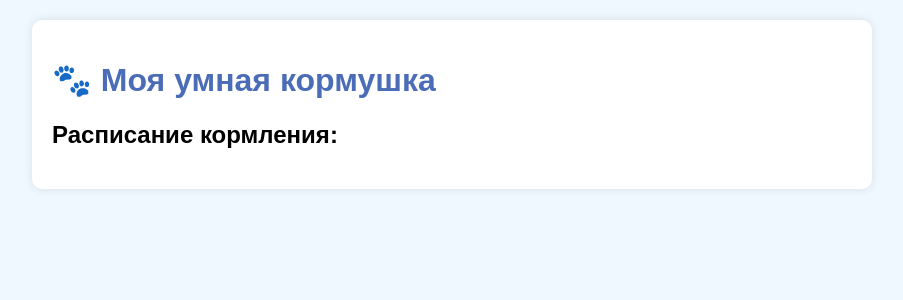
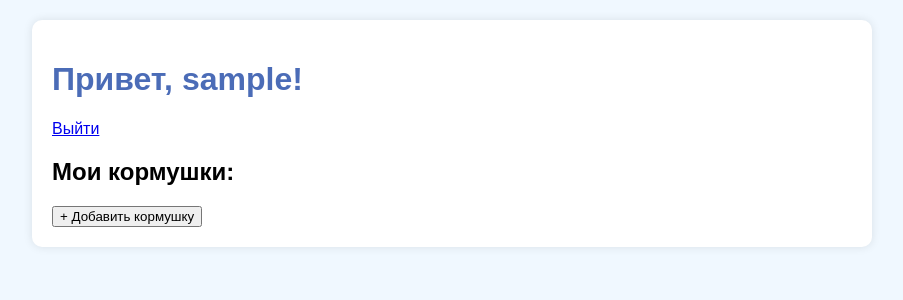
Before and after one commit to DartS1der/servak, a Flask app: page / in a window 1280 px wide. Shown: the top 300 px of the page, without its empty margins (188-1091 px from the left). Run offline with Flask 3, Linux system fonts and the light colour scheme; the visitor is signed in with stand-in values (Sample User, id 1); tables that the repository leaves empty hold one stand-in row (values such as "Sample post").

Commit message:
Update index.html

```diff
--- a/templates/index.html
+++ b/templates/index.html
@@ -1,15 +1,18 @@
 <!DOCTYPE html>
 <html>
 <head>
-    <title>Управление кормушкой</title>
+    <title>Мои кормушки</title>
     <link rel="stylesheet" href="/static/style.css">
 </head>
 <body>
     <div class="container">
-        <h1>🐾 Моя умная кормушка</h1>
-        <div id="schedule">
-            <h2>Расписание кормления:</h2>
-            <ul id="schedule-list"></ul>
+        <h1>Привет, {{ user.username }}!</h1>
+        <a href="/logout" class="logout-btn">Выйти</a>
+
+        <div id="feeders-list">
+            <h2>Мои кормушки:</h2>
+            <div id="feeder-items"></div>
+            <button onclick="showAddFeederForm()">+ Добавить кормушку</button>
         </div>
     </div>
     <script src="/static/script.js"></script>
```
